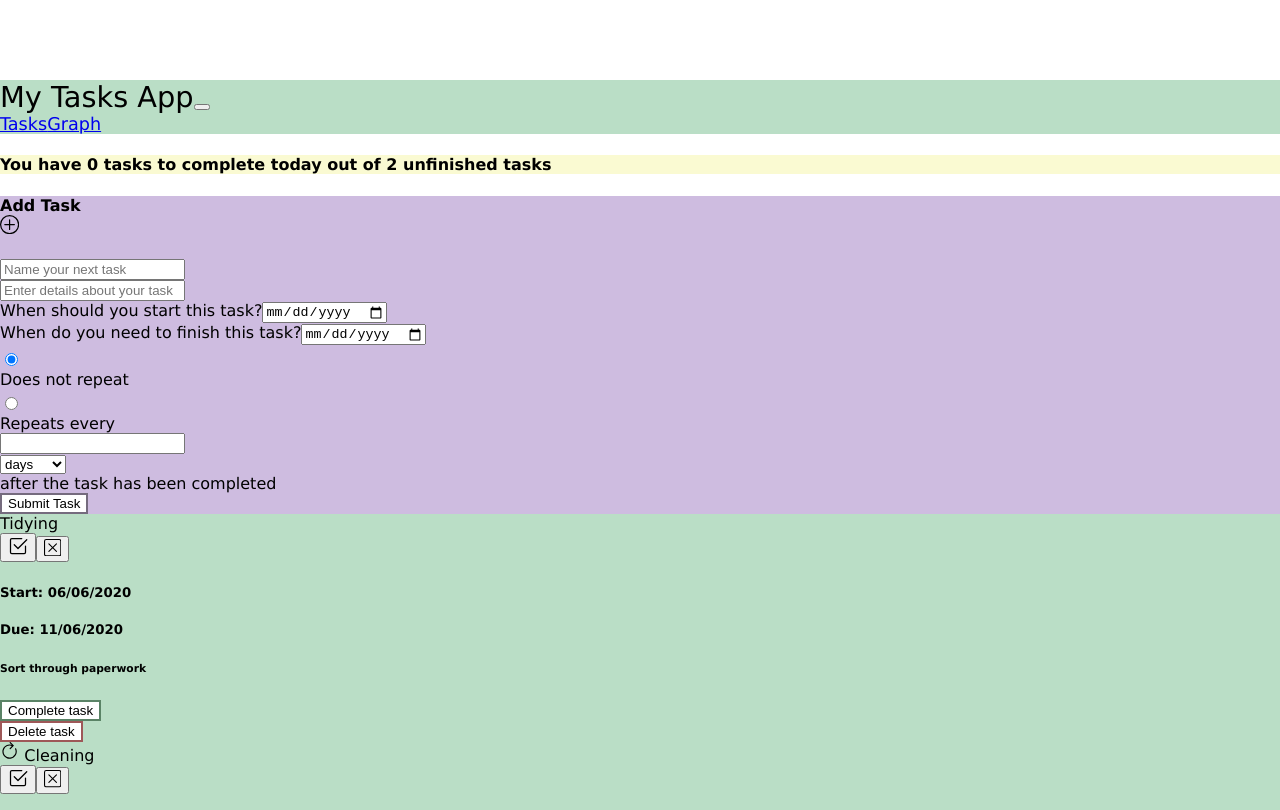
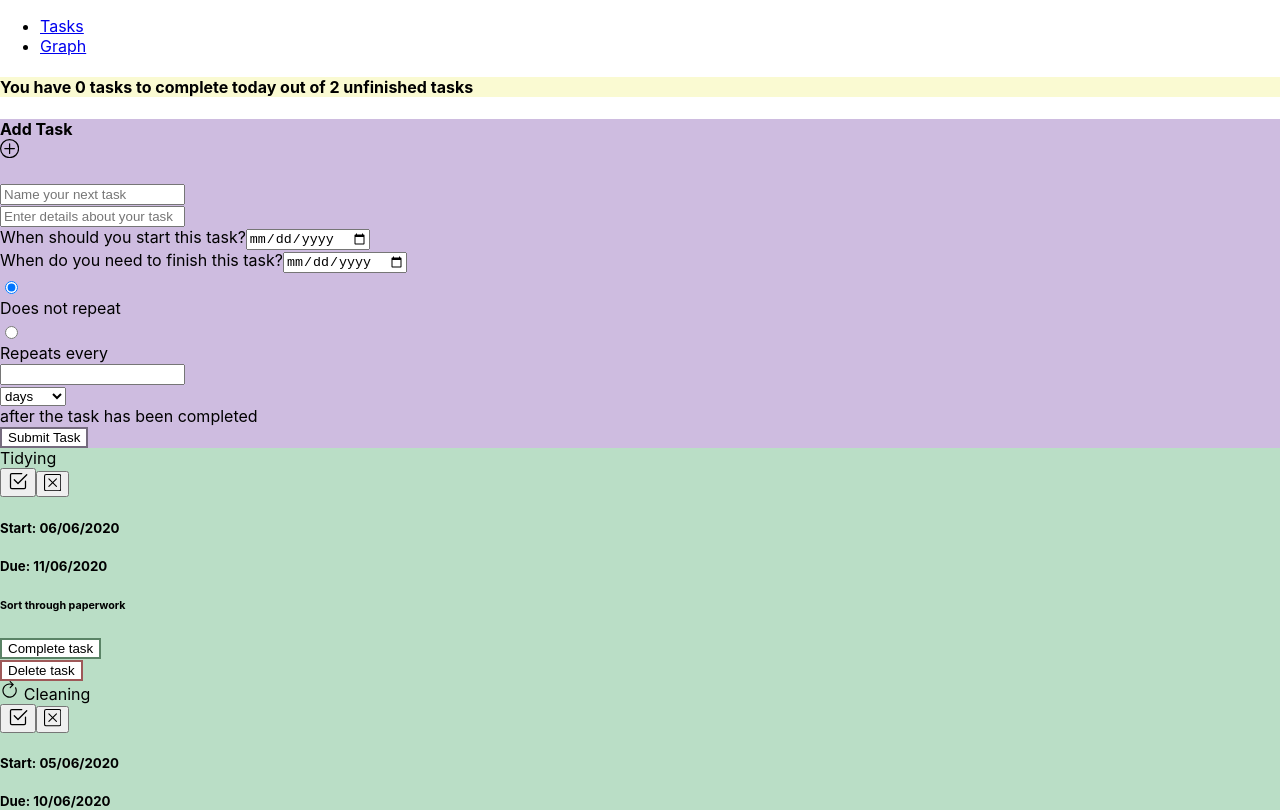
Before and after one commit to smbryar/todo_react_application, a React (Create React App) app: page / in a window 1280 px wide. Shown: the top 810 px of the page. Built offline with nearby package versions, Linux system fonts and the light colour scheme; the HTML template or start-up script is replaced by a standard one.

Commit message:
Intial commit

```diff
--- a/package.json
+++ b/package.json
@@ -14,6 +14,7 @@
     "react": "^16.13.1",
     "react-bootstrap": "^1.0.1",
     "react-dom": "^16.13.1",
+    "react-router-dom": "^5.2.0",
     "react-scripts": "3.4.1",
     "tinycolor2": "^1.4.1",
     "uuid": "^8.0.0"
--- a/src/App.js
+++ b/src/App.js
@@ -1,7 +1,8 @@
 import React, { useState } from 'react';
 import moment from 'moment';
 import { v4 as uuidv4 } from 'uuid';
-import {Container} from 'react-bootstrap';
+import { Container } from 'react-bootstrap';
+import { BrowserRouter as Router, Link, Switch, Route} from 'react-router-dom';
 
 import Header from './Header/Header';
 import TaskList from './TaskList/TaskList';
@@ -103,20 +104,51 @@ function App() {
   }
 
   return (
-    <div className="App">
-      <Header setPage={setPage}/>
-      {page ==="Tasks" &&
-      <Container fluid="lg">
-        <TaskList addTask={addTask} completeTask={completeTask} deleteTask={deleteTask} tasks={tasks} />
-      </Container>
-      }
-      {page === "Graph" &&
-      <Container fluid="lg" style={{height: window.innerHeight-125 < 600 ? window.innerHeight-125 : 600}}>
+    <Router>
+      <div>
+        <nav>
+          <ul>
+            <li>
+              <Link to="/">Tasks</Link>
+            </li>
+            <li>
+              <Link to="/graph">Graph</Link>
+            </li>
+          </ul>
+        </nav>
+
+        {/* A <Switch> looks through its children <Route>s and
+            renders the first one that matches the current URL. */}
+        <Switch>
+          <Route path="/graph">
+          <Container fluid="lg" style={{ height: window.innerHeight - 125 < 600 ? window.innerHeight - 125 : 600 }}>
       <TaskGraph tasks={tasks} setPage={setPage}></TaskGraph>
     </Container>}
-      <Footer />
-    </div>
+          </Route>
+          <Route path="/">
+            <Container fluid="lg">
+              <TaskList addTask={addTask} completeTask={completeTask} deleteTask={deleteTask} tasks={tasks} />
+            </Container>
+          </Route>
+        </Switch>
+      </div>
+    </Router>
   );
 }
 
+
+{/* <div className="App">
+  <Header setPage={setPage} />
+  {page === "Tasks" &&
+    <Container fluid="lg">
+      <TaskList addTask={addTask} completeTask={completeTask} deleteTask={deleteTask} tasks={tasks} />
+    </Container>
+  }
+  {page === "Graph" &&
+    <Container fluid="lg" style={{ height: window.innerHeight - 125 < 600 ? window.innerHeight - 125 : 600 }}>
+      <TaskGraph tasks={tasks} setPage={setPage}></TaskGraph>
+    </Container>}
+  <Footer />
+</div> */}
+
 export default App;
```
Also changed, not shown: 1 other file (tests, documents, lock files or other folders).
